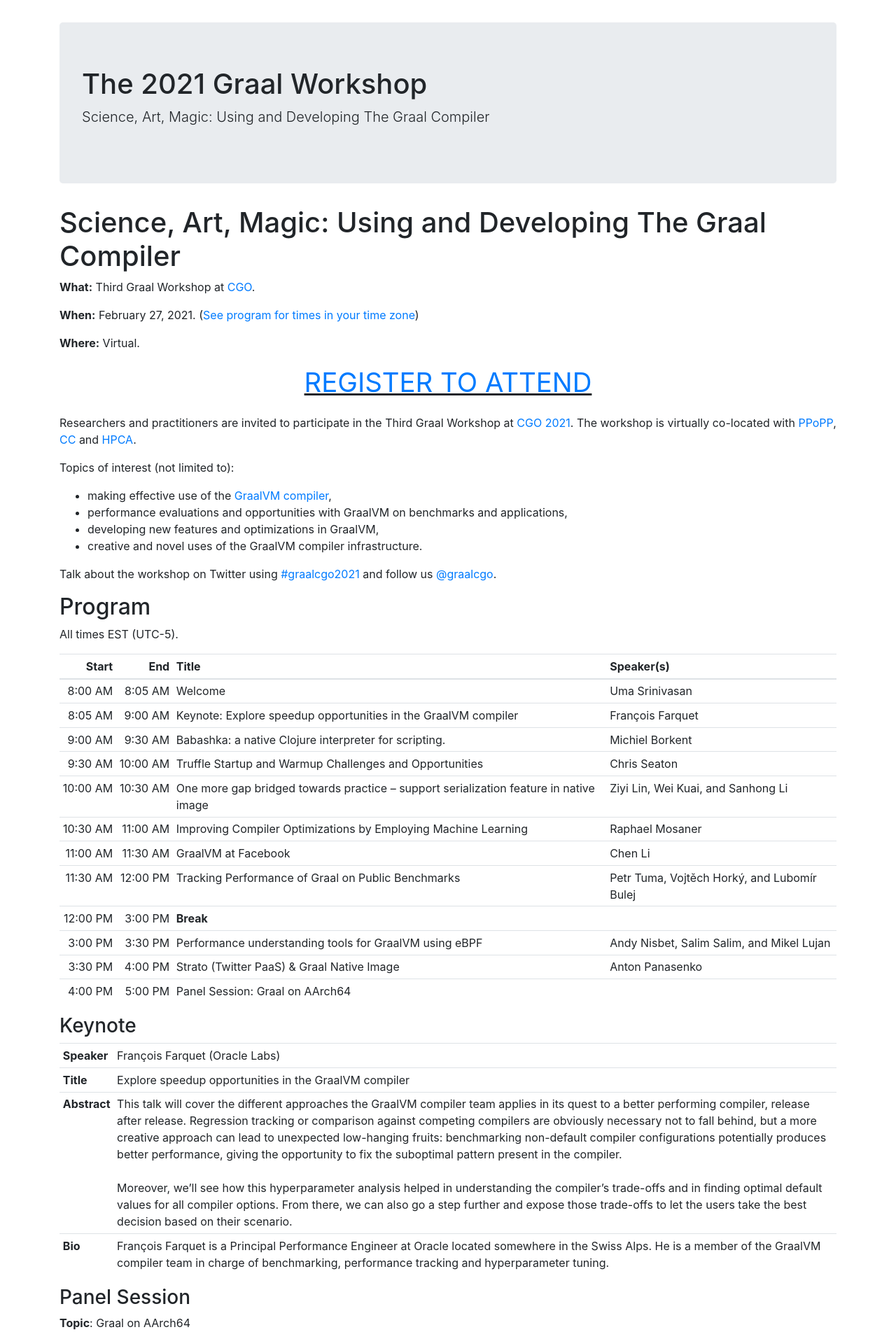
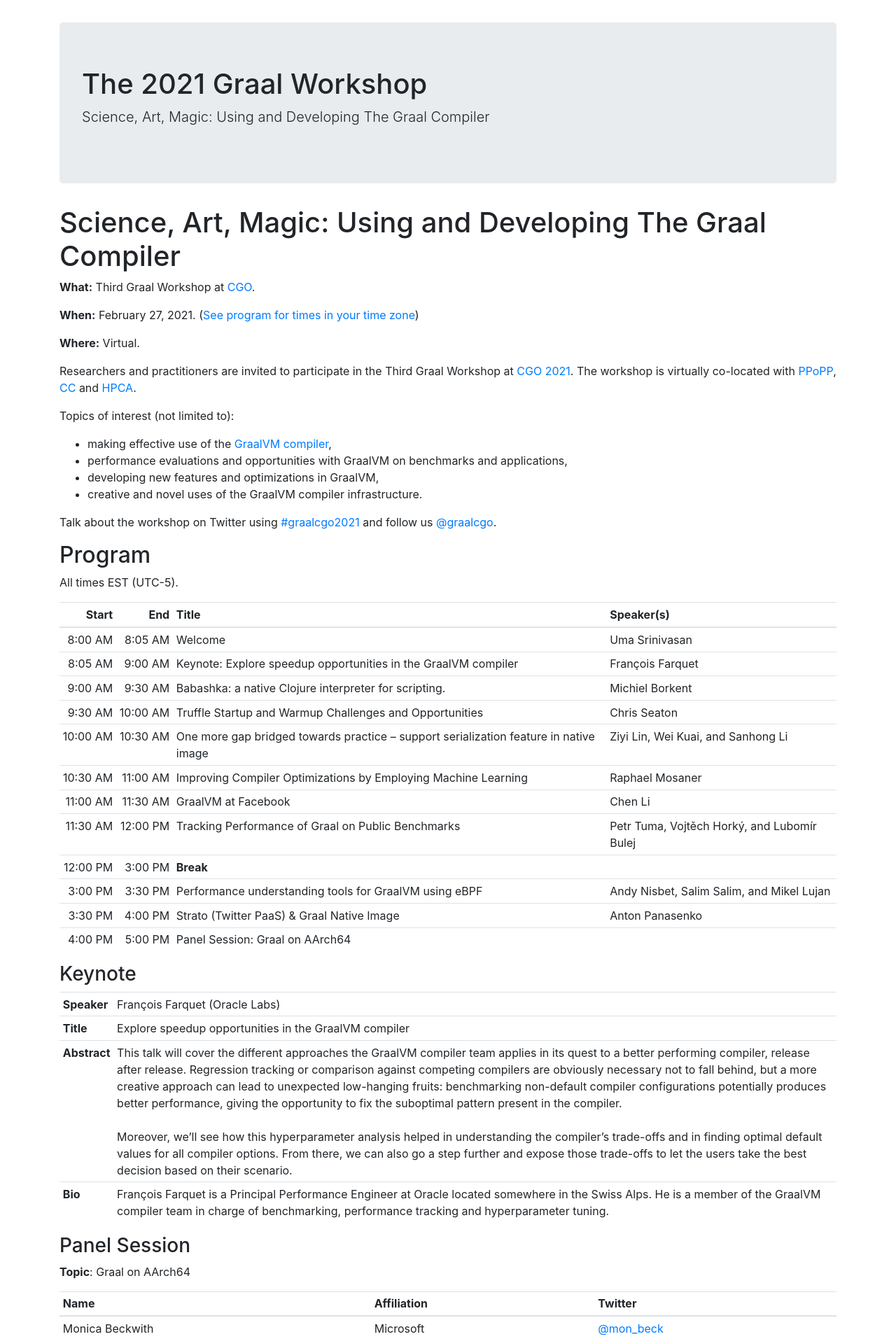
Before and after one commit to graalworkshop/graalworkshop.github.io, a Jekyll site: the page built from 2021/index.md, in a window 1280 px wide. Shown: the top 1913 px of the page at 70% size. Built offline with Jekyll 4.4.1, drawn with Linux system fonts in a browser that asks for light colours.

Commit message:
Remove registration link

```diff
--- a/2021/index.md
+++ b/2021/index.md
@@ -10,17 +10,6 @@ title: 2021
 **When:** February 27, 2021. ([See program for times in your time zone](https://conf.researchr.org/program/cgo-2021/program-cgo-2021))
 
 **Where:** Virtual.
-
-<style>
-  .registration {
-    text-decoration: underline;
-    font-size: 3vw;
-    text-align: center;
-  }
-</style>
-
-[REGISTER TO ATTEND](https://conf.researchr.org/attending/cgo-2021/registration)
-{:.registration}
 
 Researchers and practitioners are invited to participate in the Third Graal Workshop at [CGO 2021](https://conf.researchr.org/home/cgo-2021). The workshop is virtually co-located with [PPoPP](https://conf.researchr.org/home/PPoPP-2021), [CC](https://conf.researchr.org/home/CC-2021) and [HPCA](https://hpca-conf.org/2021/).
 
```
